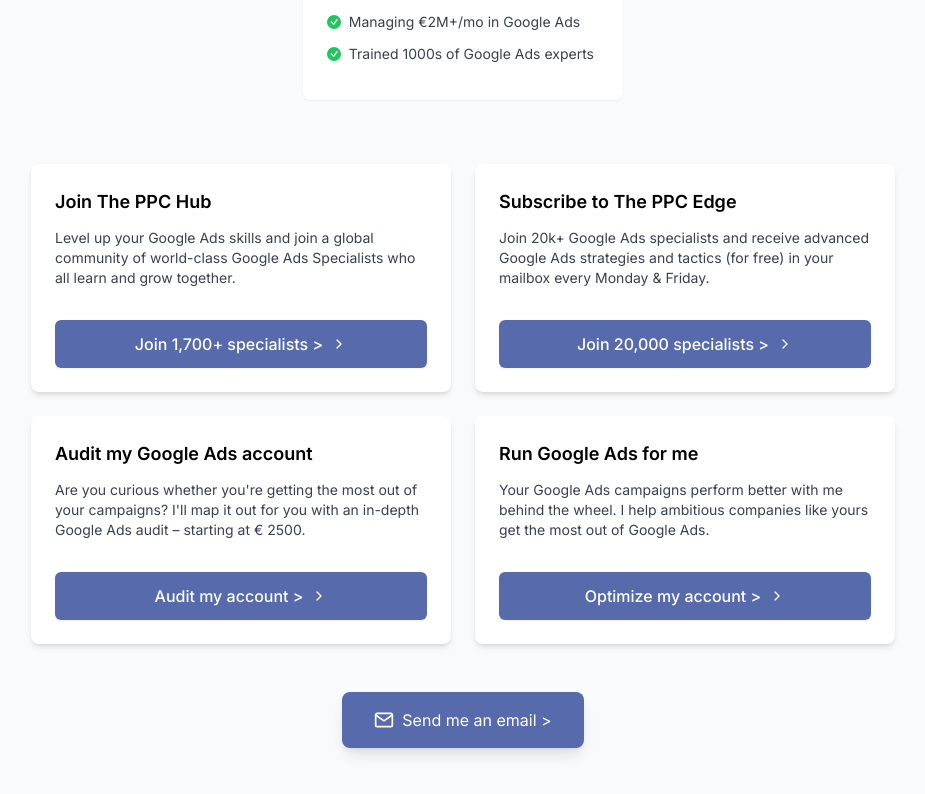
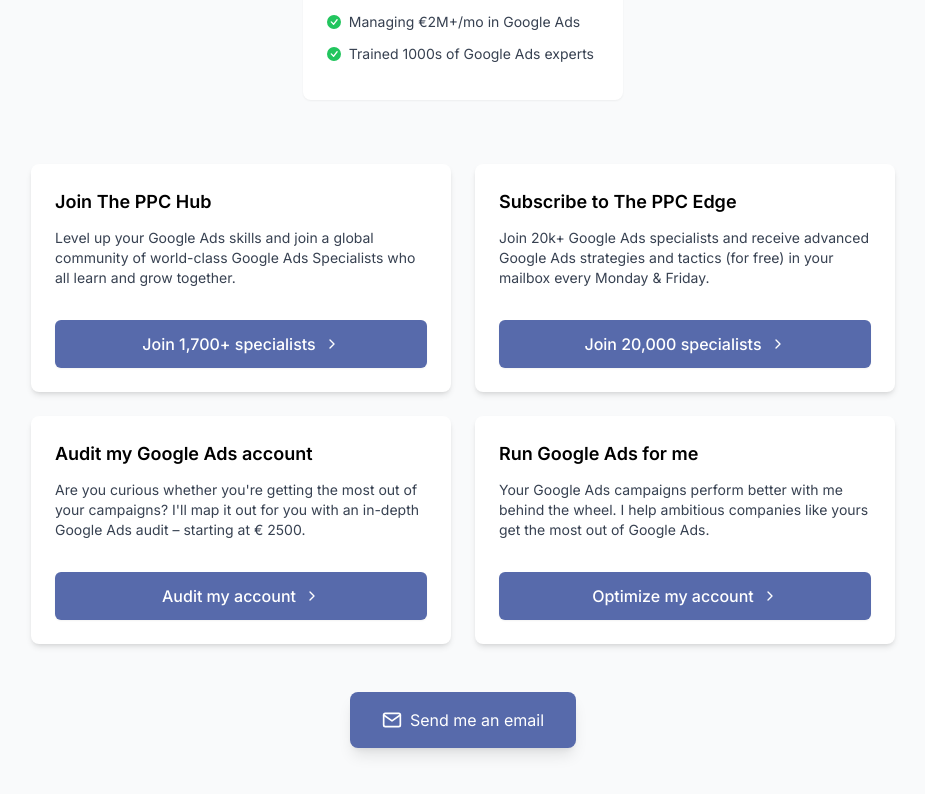
Before and after one commit to bobmeijer/linktree-alternative, a Next.js app: page / in a window 1280 px wide. Shown: the part 252-1046 px from the top of the page, without its empty margins (177-1102 px from the left). Built offline with nearby package versions, Linux system fonts and the light colour scheme.

Commit message:
Remove '>' from all CTA button text

```diff
--- a/app/components/ContactButton.tsx
+++ b/app/components/ContactButton.tsx
@@ -11,7 +11,7 @@ const ContactButton: React.FC = () => {
         className="w-fit flex items-center justify-center gap-2 px-8 py-4 bg-[#576AAB] text-white rounded-lg hover:bg-[#465599] transition-colors duration-200 shadow-lg hover:shadow-xl"
       >
         <FiMail className="w-5 h-5" />
-        <span>Send me an email &gt;</span>
+        <span>Send me an email</span>
       </a>
     </div>
   );
--- a/app/components/LinkContainer.tsx
+++ b/app/components/LinkContainer.tsx
@@ -16,25 +16,25 @@ const LinkContainer: React.FC = () => {
       title: 'Join The PPC Hub',
       url: 'https://www.ppcmastery.com/hub',
       description: 'Level up your Google Ads skills and join a global community of world-class Google Ads Specialists who all learn and grow together.',
-      ctaText: 'Join 1,700+ specialists >'
+      ctaText: 'Join 1,700+ specialists'
     },
     {
       title: 'Subscribe to The PPC Edge',
       url: 'https://www.ppcmastery.com/blog',
       description: 'Join 20k+ Google Ads specialists and receive advanced Google Ads strategies and tactics (for free) in your mailbox every Monday & Friday.',
-      ctaText: 'Join 20,000 specialists >'
+      ctaText: 'Join 20,000 specialists'
     },
     {
       title: 'Audit my Google Ads account',
       url: 'https://bobmeijer.nl/en/google-ads-audit/',
       description: 'Are you curious whether you\'re getting the most out of your campaigns? I\'ll map it out for you with an in-depth Google Ads audit – starting at € 2500.',
-      ctaText: 'Audit my account >'
+      ctaText: 'Audit my account'
     },
     {
       title: 'Run Google Ads for me',
       url: 'https://bobmeijer.nl/en/outsource-google-ads/',
       description: 'Your Google Ads campaigns perform better with me behind the wheel. I help ambitious companies like yours get the most out of Google Ads.',
-      ctaText: 'Optimize my account >'
+      ctaText: 'Optimize my account'
     },
   ];
 
```
